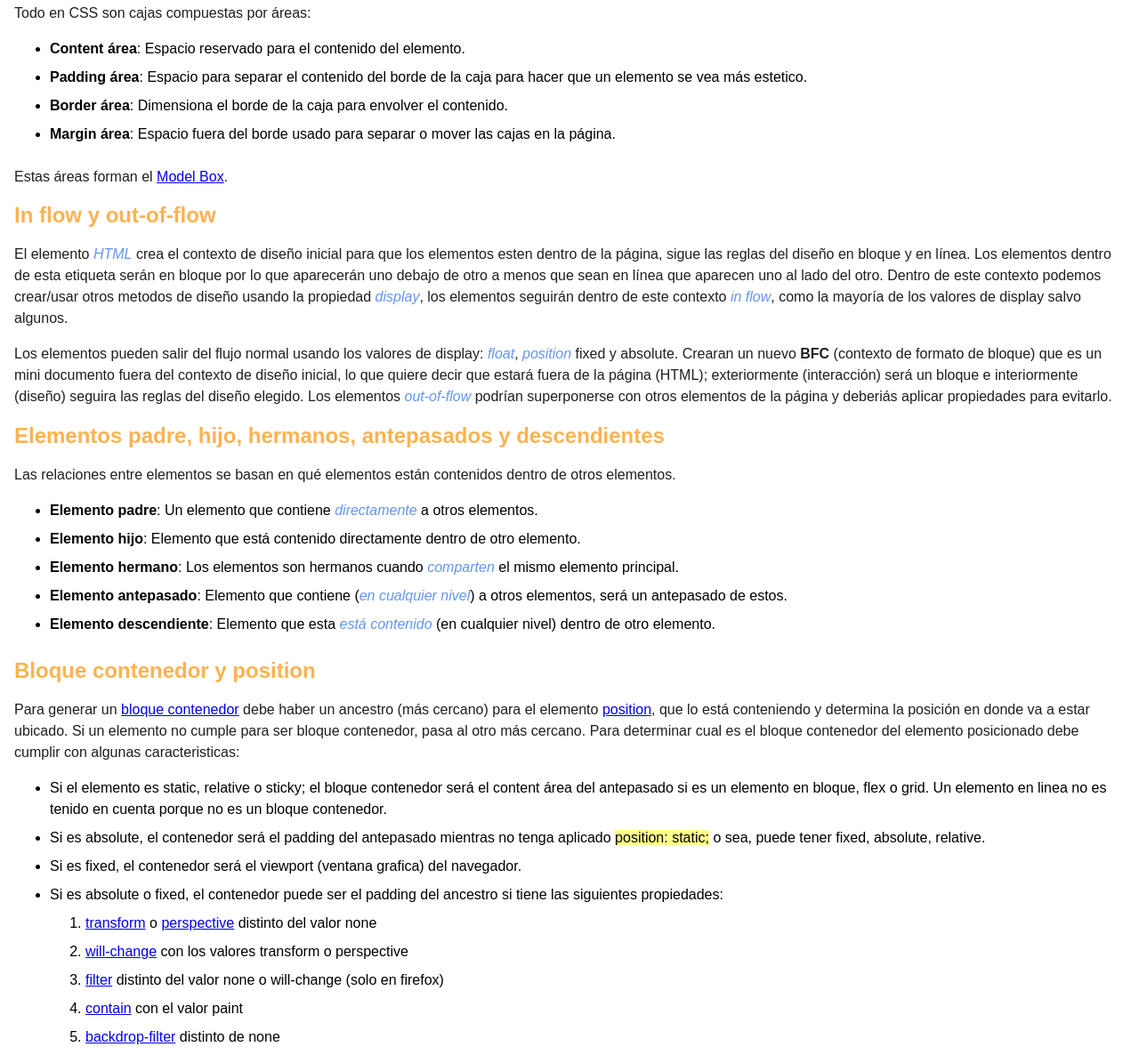
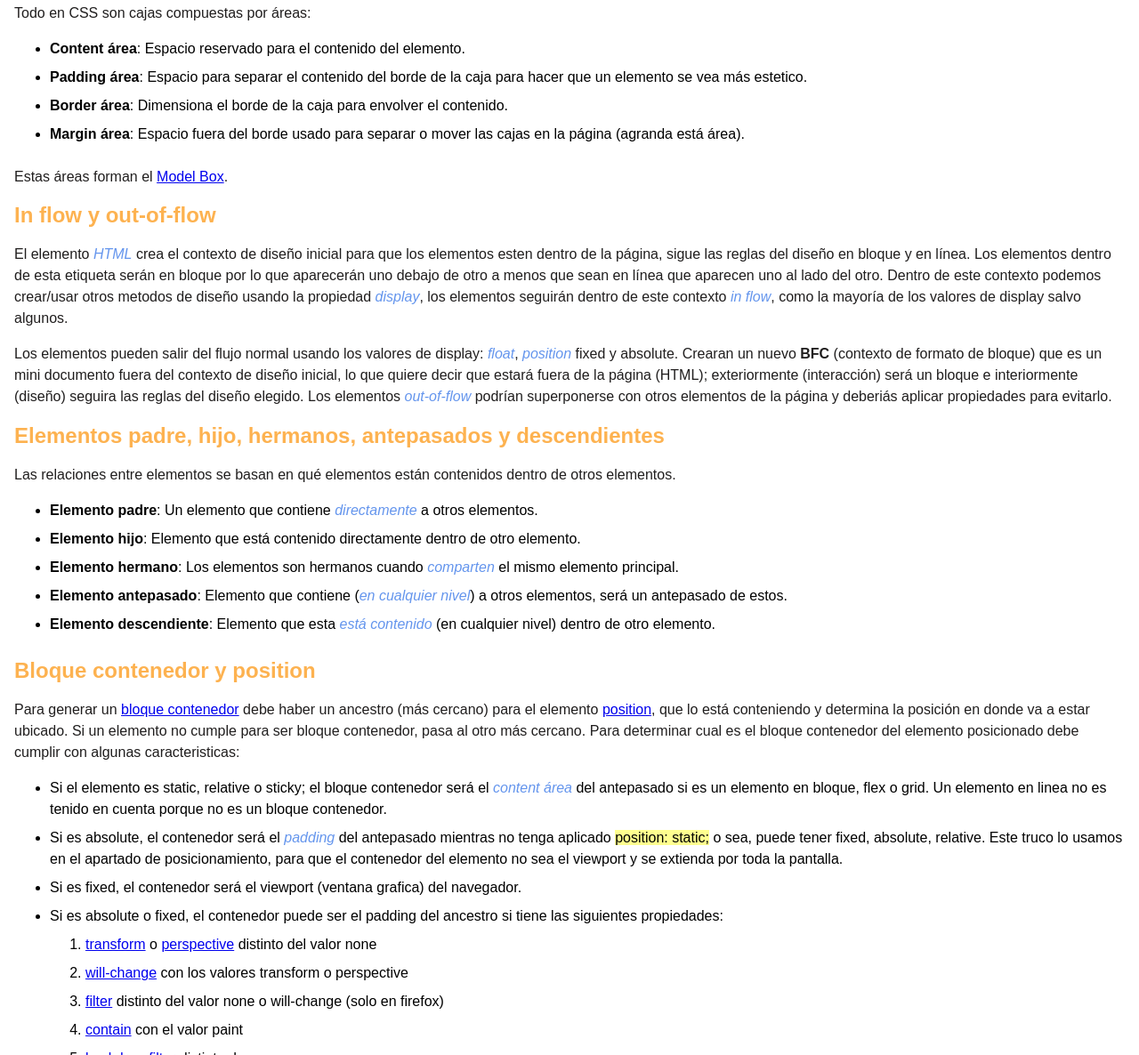
Before and after one commit to ivanepais/css-layout, a plain HTML site: page positioning/contextos-de-diseños.html in a window 1280 px wide. Shown: the part 520-1706 px from the top of the page at 89% size. Drawn offline with Linux system fonts and the light colour scheme.

Commit message:
change concepts

```diff
--- a/positioning/contextos-de-diseños.html
+++ b/positioning/contextos-de-diseños.html
@@ -22,7 +22,7 @@
 		<li><strong>Content área</strong>: Espacio reservado para el contenido del elemento.</li>
 		<li><strong>Padding área</strong>: Espacio para separar el contenido del borde de la caja para hacer que un elemento se vea más estetico.</li>
 		<li><strong>Border área</strong>: Dimensiona el borde de la caja para envolver el contenido.</li>
-		<li><strong>Margin área</strong>: Espacio fuera del borde usado para separar o mover las cajas en la página.</li>
+		<li><strong>Margin área</strong>: Espacio fuera del borde usado para separar o mover las cajas en la página (agranda está área).</li>
 	</ul>
 	<p>Estas áreas forman el <a href="https://developer.mozilla.org/es/docs/Learn/CSS/Building_blocks/The_box_model">Model Box</a>.</p>
 
@@ -43,8 +43,8 @@
 	<h2>Bloque contenedor y position</h2>
 	<p>Para generar un <a href="https://developer.mozilla.org/en-US/docs/Web/CSS/Containing_block">bloque contenedor</a> debe haber un ancestro (más cercano) para el elemento <a href="https://developer.mozilla.org/es/docs/Web/CSS/position">position</a>, que lo está conteniendo y determina la posición en donde va a estar ubicado. Si un elemento no cumple para ser bloque contenedor, pasa al otro más cercano. Para determinar cual es el bloque contenedor del elemento posicionado debe cumplir con algunas caracteristicas:</p>
 	<ul>
-		<li>Si el elemento es static, relative o sticky; el bloque contenedor será el content área del antepasado si es un elemento en bloque, flex o grid. Un elemento en linea no es tenido en cuenta porque no es un bloque contenedor.</li>
-		<li>Si es absolute, el contenedor será el padding del antepasado mientras no tenga aplicado <span>position: static;</span> o sea, puede tener fixed, absolute, relative.</li>
+		<li>Si el elemento es static, relative o sticky; el bloque contenedor será el <em>content área</em> del antepasado si es un elemento en bloque, flex o grid. Un elemento en linea no es tenido en cuenta porque no es un bloque contenedor.</li>
+		<li>Si es absolute, el contenedor será el <em>padding</em> del antepasado mientras no tenga aplicado <span>position: static;</span> o sea, puede tener fixed, absolute, relative. Este truco lo usamos en el apartado de posicionamiento, para que el contenedor del elemento no sea el viewport y se extienda por toda la pantalla.</li>
 		<li>Si es fixed, el contenedor será el viewport (ventana grafica) del navegador.</li>
 		<li>Si es absolute o fixed, el contenedor puede ser el padding del ancestro si tiene las siguientes propiedades:</li>
 		<ol>
```
Also changed, not shown: positioning/index.html (+3 -3 lines).
